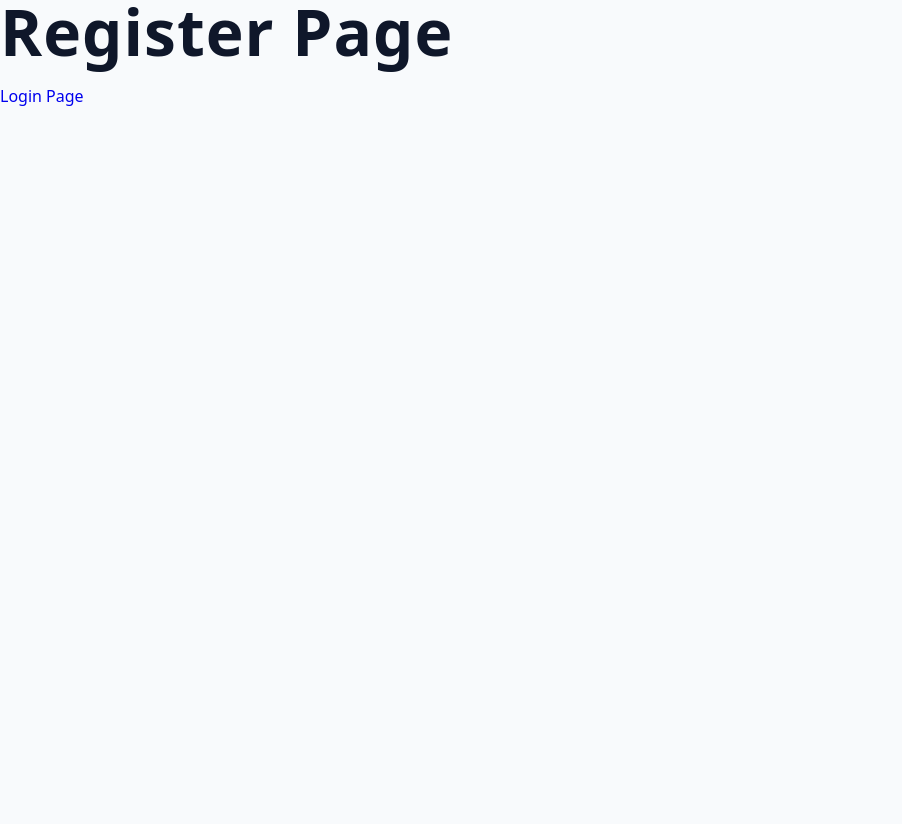
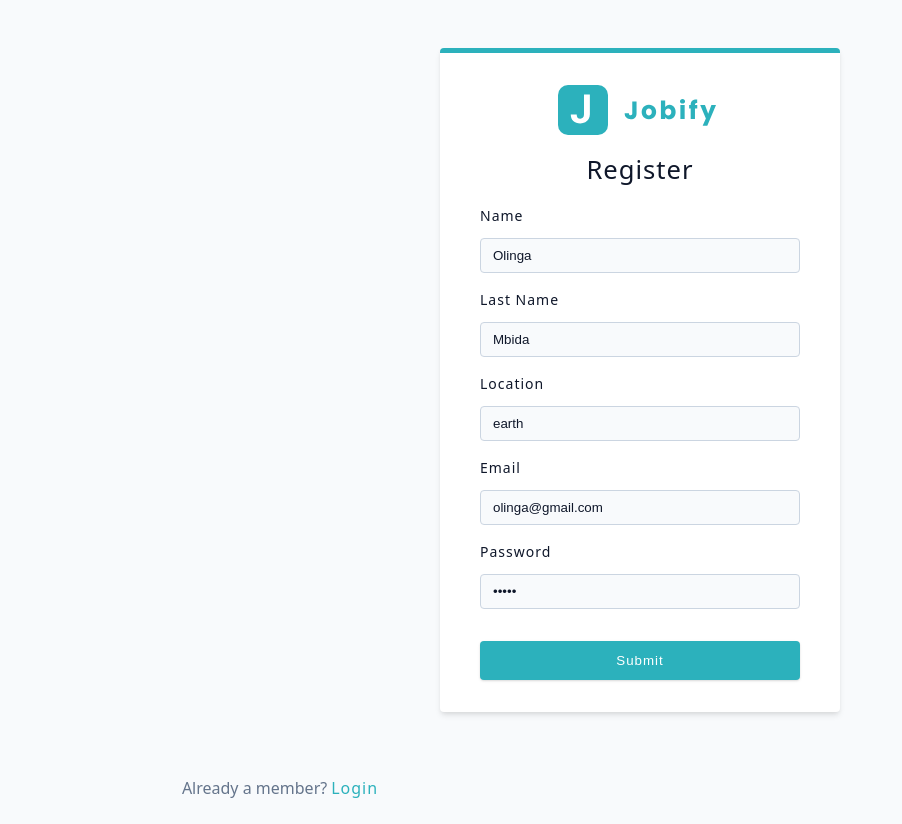
Before and after one commit to GeorgetteOlinga/MERN-JOBIFY-SKILLSBUILD, a React (Vite) app in the folder client/: page /register in a window 1280 px wide. Shown: the whole page, without its empty margins (0-902 px from the left). Before the commit the page ends 800 px from the top, so only its background shows below. Built offline with nearby package versions, Linux system fonts and the light colour scheme.

Commit message:
Register page completed

```diff
--- /dev/null
+++ b/client/src/components/FormRow.jsx
@@ -0,0 +1,20 @@
+const FormRow = ({type, name, labelText, defaultValue}) => {
+  return (
+    <div className="form-row">
+      <label htmlFor={name} className="form-label">
+        {labelText || name}
+        {/* if we provide a value for the labelText it is ok if not if will be equal to name  */}
+      </label>
+      <input
+        type={type}
+        id={name}
+        name={name}
+        className="form-input"
+        defaultValue={defaultValue || ""}   // if we provide a value for the defaltValue it is ok if not if will be empty space
+        required
+      />
+          </div>
+          // we are using this form FormRow to avoid repeting ourself when creating the any form. we should be able to pass the props in other words the parameters inside the function in the curly brackets
+  );
+}
+export default FormRow
--- a/client/src/components/Logo.jsx
+++ b/client/src/components/Logo.jsx
@@ -1,9 +1,6 @@
 import logo from "../assets/images/logo.svg";
 
 const Logo = () => {
-  return
-  <img src={logo} alt="jobify" className="logo" />;
+  return <img src={logo} alt="jobify" className="logo" />;
 };
-
-
 export default Logo;
--- a/client/src/components/index.js
+++ b/client/src/components/index.js
@@ -1 +1,2 @@
 export { default as Logo } from "./Logo";
+export { default as FormRoe } from "./Logo";
--- a/client/src/pages/Register.jsx
+++ b/client/src/pages/Register.jsx
@@ -1,16 +1,41 @@
-import { Link } from "react-router-dom"
+import { Logo } from "../components";
+import { Link } from "react-router-dom";
+import Wrapper from "../assets/wrappers/RegisterAndLoginPage";
+import FormRow from "../components/FormRow";
 
 const Register = () => {
   return (
-  <div>
-    <h1>Register Page</h1>
+    <Wrapper>
+      <form className="form">
+        <Logo />
+        <h4> Register</h4>
+        {/*============== w're creating components in the form by grapping props for FormRow.jsx file=================*/}
 
-    <Link to="/login">Login Page</Link>
+        <FormRow type="text" name="name" defaultValue="Olinga" />
 
+        <FormRow
+          type="text"
+          name="lastName"
+          labelText="last name"
+          defaultValue="Mbida"
+        />
+        <FormRow type="text" name="location" defaultValue="earth" />
 
+        <FormRow type="email" name="email" defaultValue="olinga@gmail.com" />
+        <FormRow type="password" name="password" defaultValue="12345" />
 
-  </div>
+        <button type="submit" className="btn btn-block">
+          submit
+        </button>
+      </form>
+      <p>
+        Already a member?
+        <Link to="/login" className="member-btn">
+          Login{" "}
+        </Link>
+      </p>
+    </Wrapper>
   );
 };
 
-export default Register
+export default Register;
```
